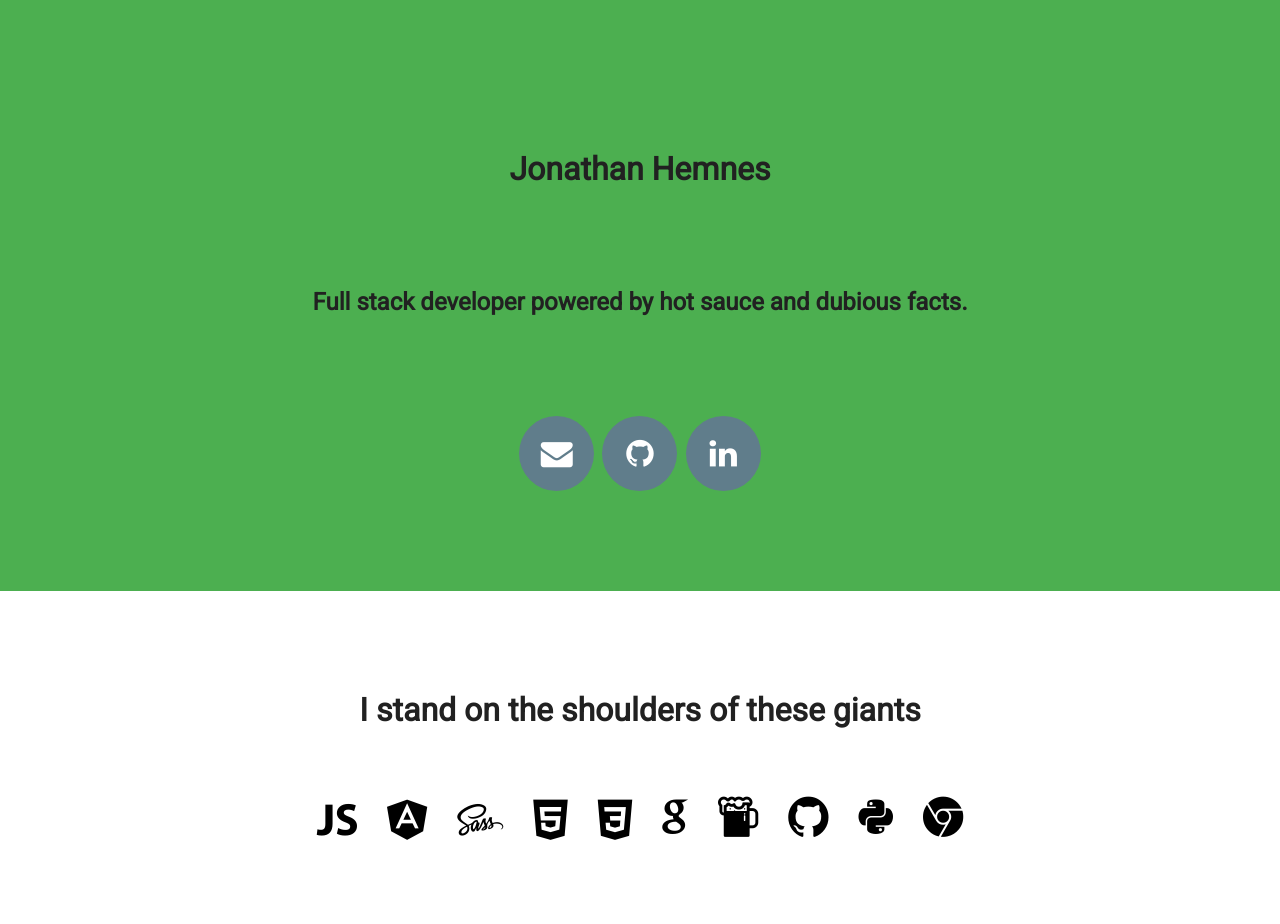
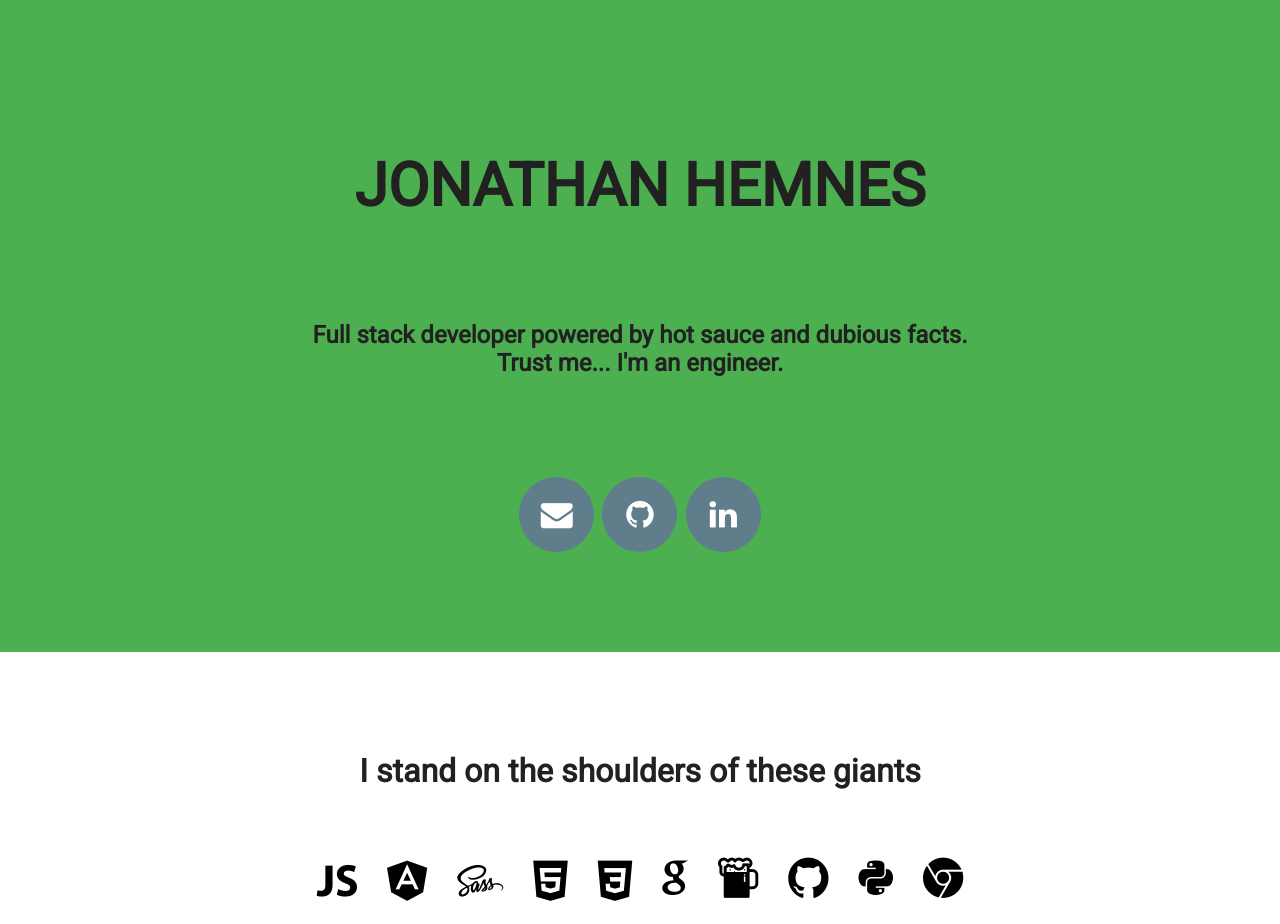
Before and after one commit to JonathanHemnes/1800hemnes, a Jekyll site: the page built from index.html, in a window 1280 px wide. Built offline with Jekyll 4.4.1, drawn with Linux system fonts in a browser that asks for light colours; before the commit the page ends 900 px from its top, so only the background shows below that.

Commit message:
title upgrade

```diff
--- a/_includes/card.html
+++ b/_includes/card.html
@@ -1,7 +1,7 @@
 <div class="business-card">
     <div class="title">
         <h1>Jonathan Hemnes</h1>
-        <h2>Full stack developer powered by hot sauce and dubious facts.</h2>
+        <h2>Full stack developer powered by hot sauce and dubious facts.<br>Trust me... I'm an engineer.</h2>
     </div>
     <div class="icon-container">
         <div class="icons">
--- a/_sass/_base.scss
+++ b/_sass/_base.scss
@@ -21,6 +21,8 @@ h3 {
         h1 {
             margin-bottom: 100px;
             margin-top: 150px;
+            text-transform: uppercase;
+            font-size: 60px;
         }
     }
     .icon-container {
```
